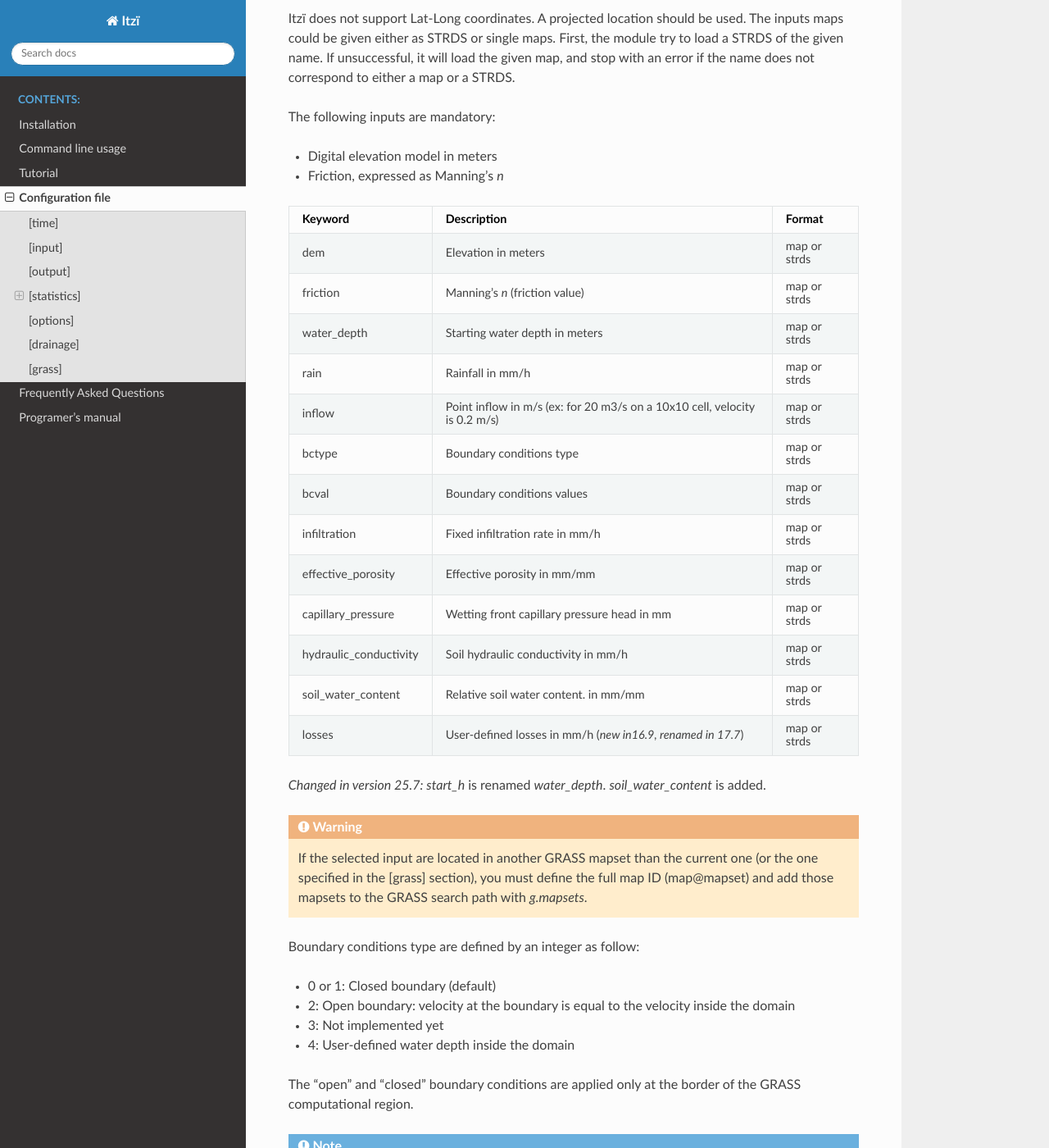
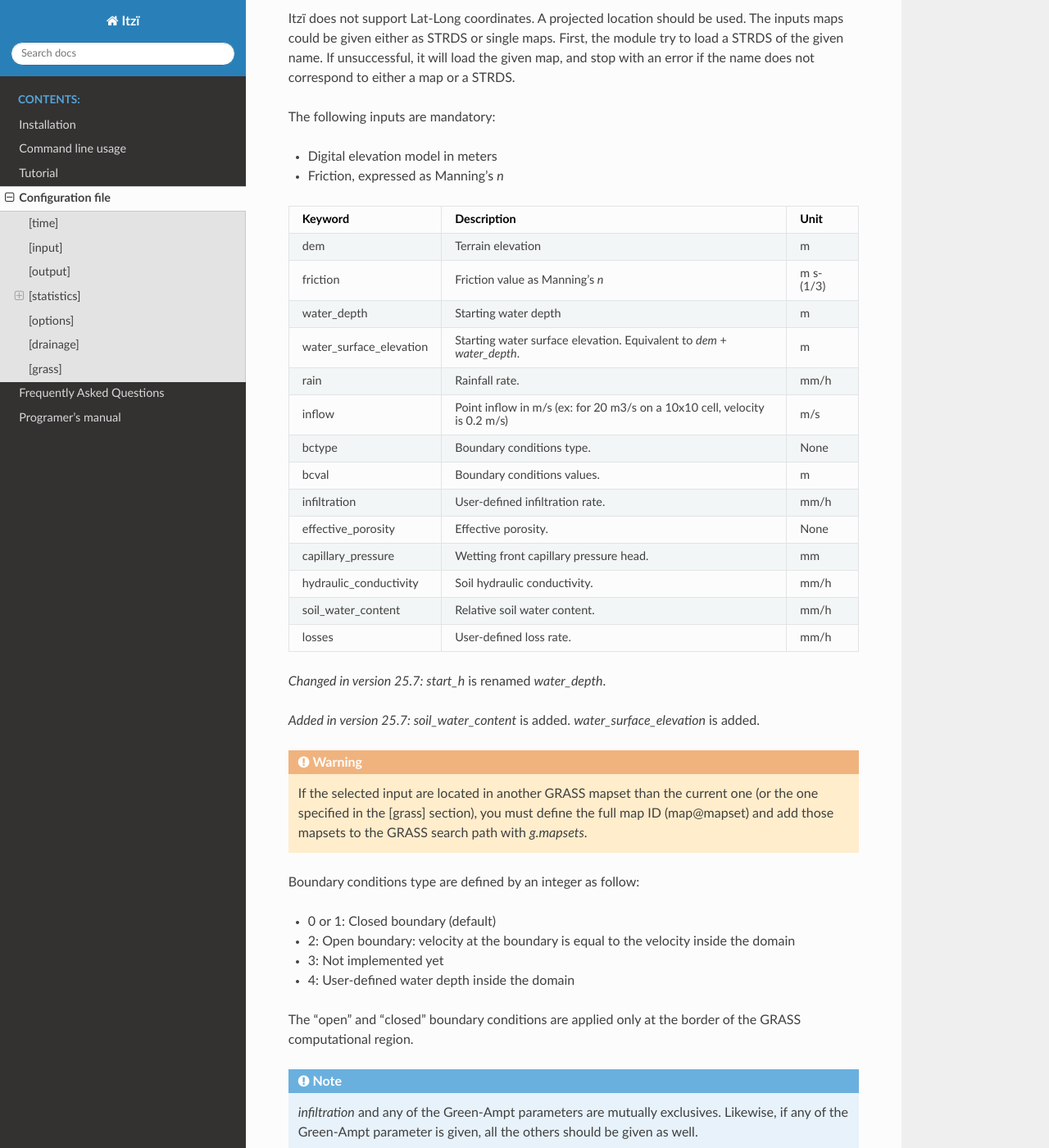
Before and after one commit to ItziModel/itzi, a Sphinx documentation site: the page built from docs/conf_file.rst, in a window 1280 px wide and 1400 px high, scrolled down 787 px. Shown: the whole window at 82% size. Built offline with Sphinx 7.4.7 and the Read the Docs theme 3.1.0, drawn with Linux system fonts in a browser that asks for light colours; some of the changed text lies outside the part shown.

Commit message:
rename wse to water_surface_elevation. document the new input

```diff
--- a/docs/conf_file.rst
+++ b/docs/conf_file.rst
@@ -47,42 +47,46 @@
 -  Digital elevation model in meters
 -  Friction, expressed as Manning's *n*
 
-+-------------------------+-----------------------------------------+--------------+
-| Keyword                 | Description                             | Format       |
-+=========================+=========================================+==============+
-| dem                     | Elevation in meters                     | map or strds |
-+-------------------------+-----------------------------------------+--------------+
-| friction                | Manning's *n* (friction value)          | map or strds |
-+-------------------------+-----------------------------------------+--------------+
-| water_depth             | Starting water depth in meters          | map or strds |
-+-------------------------+-----------------------------------------+--------------+
-| rain                    | Rainfall in mm/h                        | map or strds |
-+-------------------------+-----------------------------------------+--------------+
-| inflow                  | Point inflow in m/s (ex: for 20 m3/s on | map or strds |
-|                         | a 10x10 cell, velocity is 0.2 m/s)      |              |
-+-------------------------+-----------------------------------------+--------------+
-| bctype                  | Boundary conditions type                | map or strds |
-+-------------------------+-----------------------------------------+--------------+
-| bcval                   | Boundary conditions values              | map or strds |
-+-------------------------+-----------------------------------------+--------------+
-| infiltration            | Fixed infiltration rate in mm/h         | map or strds |
-+-------------------------+-----------------------------------------+--------------+
-| effective\_porosity     | Effective porosity in mm/mm             | map or strds |
-+-------------------------+-----------------------------------------+--------------+
-| capillary\_pressure     | Wetting front capillary pressure head   | map or strds |
-|                         | in mm                                   |              |
-+-------------------------+-----------------------------------------+--------------+
-| hydraulic\_conductivity | Soil hydraulic conductivity in mm/h     | map or strds |
-+-------------------------+-----------------------------------------+--------------+
-| soil_water_content      | Relative soil water content. in mm/mm   | map or strds |
-+-------------------------+-----------------------------------------+--------------+
-| losses                  | User-defined losses in mm/h             | map or strds |
-|                         | (*new in16.9, renamed in 17.7*)         |              |
-+-------------------------+-----------------------------------------+--------------+
++-------------------------+-----------------------------------------+------------+
+| Keyword                 | Description                             | Unit       |
++=========================+=========================================+============+
+| dem                     | Terrain elevation                       | m          |
++-------------------------+-----------------------------------------+------------+
+| friction                | Friction value as Manning's *n*         | m s-(1/3)  |
++-------------------------+-----------------------------------------+------------+
+| water_depth             | Starting water depth                    | m          |
++-------------------------+-----------------------------------------+------------+
+| water_surface_elevation | Starting water surface elevation.       | m          |
+|                         | Equivalent to *dem* + *water_depth*.    |            |
++-------------------------+-----------------------------------------+------------+
+| rain                    | Rainfall rate.                          | mm/h       |
++-------------------------+-----------------------------------------+------------+
+| inflow                  | Point inflow in m/s (ex: for 20 m3/s on | m/s        |
+|                         | a 10x10 cell, velocity is 0.2 m/s)      |            |
++-------------------------+-----------------------------------------+------------+
+| bctype                  | Boundary conditions type.               | None       |
++-------------------------+-----------------------------------------+------------+
+| bcval                   | Boundary conditions values.             | m          |
++-------------------------+-----------------------------------------+------------+
+| infiltration            | User-defined infiltration rate.         | mm/h       |
++-------------------------+-----------------------------------------+------------+
+| effective\_porosity     | Effective porosity.                     | None       |
++-------------------------+-----------------------------------------+------------+
+| capillary\_pressure     | Wetting front capillary pressure head.  | mm         |
++-------------------------+-----------------------------------------+------------+
+| hydraulic\_conductivity | Soil hydraulic conductivity.            | mm/h       |
++-------------------------+-----------------------------------------+------------+
+| soil_water_content      | Relative soil water content.            | mm/h       |
++-------------------------+-----------------------------------------+------------+
+| losses                  | User-defined loss rate.                 | mm/h       |
++-------------------------+-----------------------------------------+------------+
 
 .. versionchanged:: 25.7
     *start_h* is renamed *water_depth*.
+
+.. versionadded:: 25.7
     *soil_water_content* is added.
+    *water_surface_elevation* is added.
 
 .. warning:: If the selected input are located in another GRASS mapset than the current one (or the one specified in the [grass] section),
     you must define the full map ID (map\@mapset) and add those mapsets to the GRASS search path with *g.mapsets*.
@@ -113,46 +117,45 @@
 
 The possible values to be exported are the following:
 
-+--------------------+---------------------------------------------------------+--------+
-| Keyword            | Description                                             | Unit   |
-+====================+=========================================================+========+
-| water_depth        | Water depth                                             | m      |
-+--------------------+---------------------------------------------------------+--------+
-| wse                | Water surface elevation (depth + elevation)             | m      |
-+--------------------+---------------------------------------------------------+--------+
-| v                  | Overland flow speed (velocity's magnitude)              | m/s    |
-+--------------------+---------------------------------------------------------+--------+
-| vdir               | Velocity's direction. Counter-clockwise from East       | degrees|
-+--------------------+---------------------------------------------------------+--------+
-| froude             | The Froude number                                       | none   |
-+--------------------+---------------------------------------------------------+--------+
-| qx                 | Volumetric flow, x direction. Positive if going East    | m³/s   |
-+--------------------+---------------------------------------------------------+--------+
-| qy                 | Volumetric flow, y direction. Positive if going South   | m³/s   |
-+--------------------+---------------------------------------------------------+--------+
-| mean_boundary_flow | Flow coming in (positive) or going out (negative) the   | m/s    |
-|                    | domain due to boundary conditions. Mean since the       |        |
-|                    | last record                                             |        |
-+--------------------+---------------------------------------------------------+--------+
-| mean_infiltration  | Mean infiltration rate since the last record            | mm/h   |
-+--------------------+---------------------------------------------------------+--------+
-| mean_rainfall      | Mean rainfall rate since the last record                | mm/h   |
-+--------------------+---------------------------------------------------------+--------+
-| mean_inflow        | Mean user flow since the last record                    | m/s    |
-+--------------------+---------------------------------------------------------+--------+
-| mean_losses        | Mean losses since the last record                       | m/s    |
-+--------------------+---------------------------------------------------------+--------+
-| mean_drainage_flow | Mean exchange flow between surface and drainage model   |        |
-|                    | since the last record                                   | m/s    |
-+--------------------+---------------------------------------------------------+--------+
-| volume_error       | Total created volume due to numerical error since the   | m³     |
-|                    | last record                                             |        |
-+--------------------+---------------------------------------------------------+--------+
-
++-------------------------+---------------------------------------------------------+--------+
+| Keyword                 | Description                                             | Unit   |
++=========================+=========================================================+========+
+| water_depth             | Water depth                                             | m      |
++-------------------------+---------------------------------------------------------+--------+
+| water_surface_elevation | Water surface elevation (depth + elevation)             | m      |
++-------------------------+---------------------------------------------------------+--------+
+| v                       | Overland flow speed (velocity's magnitude)              | m/s    |
++-------------------------+---------------------------------------------------------+--------+
+| vdir                    | Velocity's direction. Counter-clockwise from East       | degrees|
++-------------------------+---------------------------------------------------------+--------+
+| froude                  | The Froude number                                       | none   |
++-------------------------+---------------------------------------------------------+--------+
+| qx                      | Volumetric flow, x direction. Positive if going East    | m³/s   |
++-------------------------+---------------------------------------------------------+--------+
+| qy                      | Volumetric flow, y direction. Positive if going South   | m³/s   |
++-------------------------+---------------------------------------------------------+--------+
+| mean_boundary_flow      | Flow coming in (positive) or going out (negative) the   | m/s    |
+|                         | domain due to boundary conditions. Mean since the       |        |
+|                         | last record                                             |        |
++-------------------------+---------------------------------------------------------+--------+
+| mean_infiltration       | Mean infiltration rate since the last record            | mm/h   |
++-------------------------+---------------------------------------------------------+--------+
+| mean_rainfall           | Mean rainfall rate since the last record                | mm/h   |
++-------------------------+---------------------------------------------------------+--------+
+| mean_inflow             | Mean user flow since the last record                    | m/s    |
++-------------------------+---------------------------------------------------------+--------+
+| mean_losses             | Mean losses since the last record                       | m/s    |
++-------------------------+---------------------------------------------------------+--------+
+| mean_drainage_flow      | Mean exchange flow between surface and drainage model   |        |
+|                         | since the last record                                   | m/s    |
++-------------------------+---------------------------------------------------------+--------+
+| volume_error            | Total created volume due to numerical error since the   | m³     |
+|                         | last record                                             |        |
++-------------------------+---------------------------------------------------------+--------+
 
 .. versionchanged:: 25.7
-    *froude* is added.
     *h* is changed to *water_depth*.
+    *wse* is changed to *water_surface_elevation*.
     *boundaries* changed to *mean_boundary_flow*.
     *verror* changed to *volume_error*.
     *inflow* changed to *mean_inflow*.
@@ -160,6 +163,9 @@
     *rainfall* changed to *mean_rainfall*.
     *losses* changed to *mean_losses*.
     *drainage_stats* changed to *mean_drainage_flow*.
+
+.. versionadded:: 25.7
+    *froude* is added.
 
 In addition to output a map at each *record\_step*, *water_depth* and *v* also
 produce each a map of maximum values attained all over the domain since the beginning of the simulation.
```
Also changed, not shown: 8 other files.
